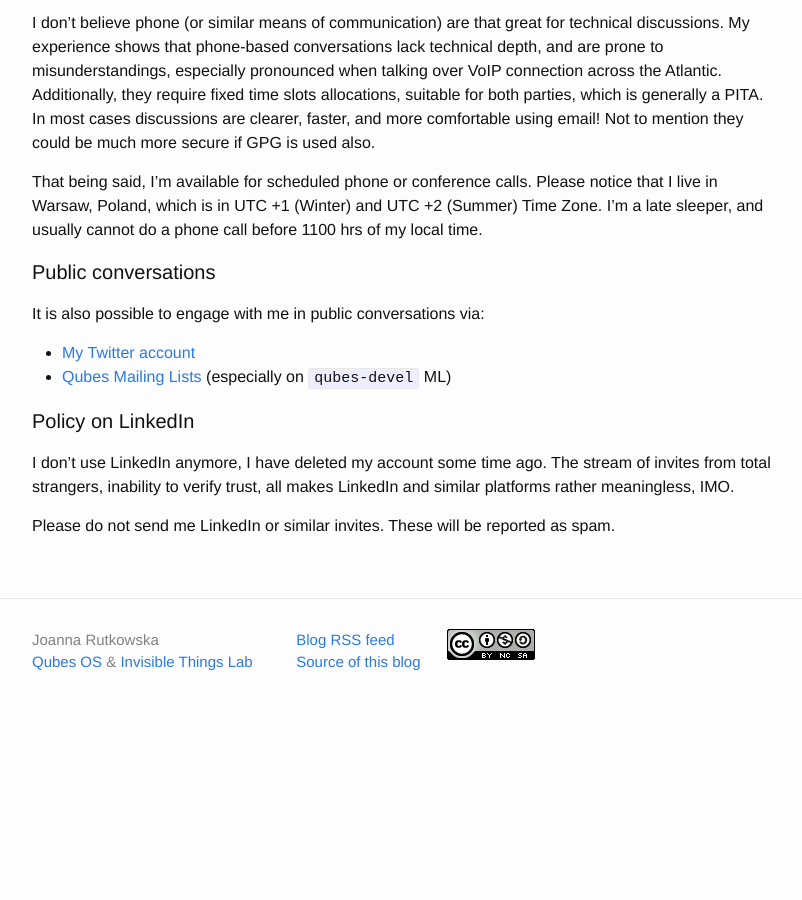
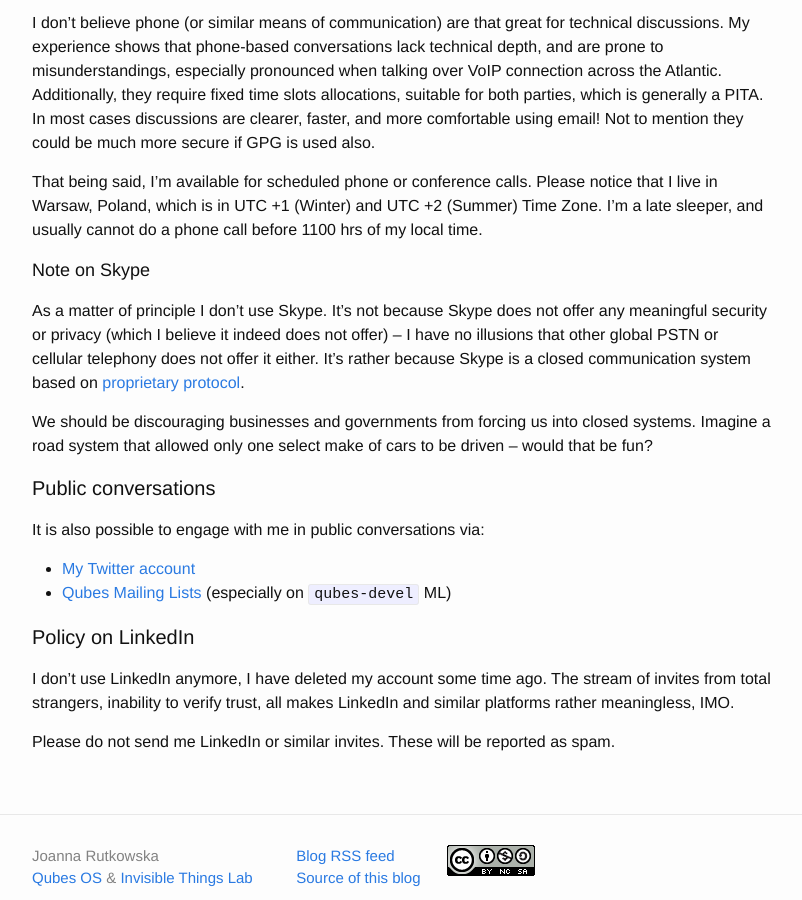
Before and after one commit to rootkovska/rootkovska.github.io, a Jekyll site: the page built from contact.md, in a window 1280 px wide and 900 px high, scrolled down 1088 px. Shown: the whole window, without its empty margins (238-1040 px from the left). Built offline with Jekyll 4.4.1, drawn with Linux system fonts in a browser that asks for light colours; Markdown is read by kramdown in place of the engine named in the settings; before the commit the page ends 1822 px from its top, so only the background shows below that.

Commit message:
contact.md: note on disliking Skype

```diff
--- a/contact.md
+++ b/contact.md
@@ -75,6 +75,20 @@ notice that I live in Warsaw, Poland, which is in UTC +1 (Winter) and UTC +2
 (Summer) Time Zone. I'm a late sleeper, and usually cannot do a phone call
 before 1100 hrs of my local time.
 
+Note on Skype
+--------------
+
+As a matter of principle I don't use Skype. It's not because Skype does not
+offer any meaningful security or privacy (which I believe it indeed does not
+offer) -- I have no illusions that other global PSTN or cellular telephony does
+not offer it either. It's rather because Skype is a closed communication system
+based on [proprietary protocol](http://en.wikipedia.org/wiki/Skype_protocol).
+
+We should be discouraging businesses and governments from forcing us into
+closed systems. Imagine a road system that allowed only one select make of cars
+to be driven -- would that be fun?
+
+
 Public conversations
 =====================
 
```
